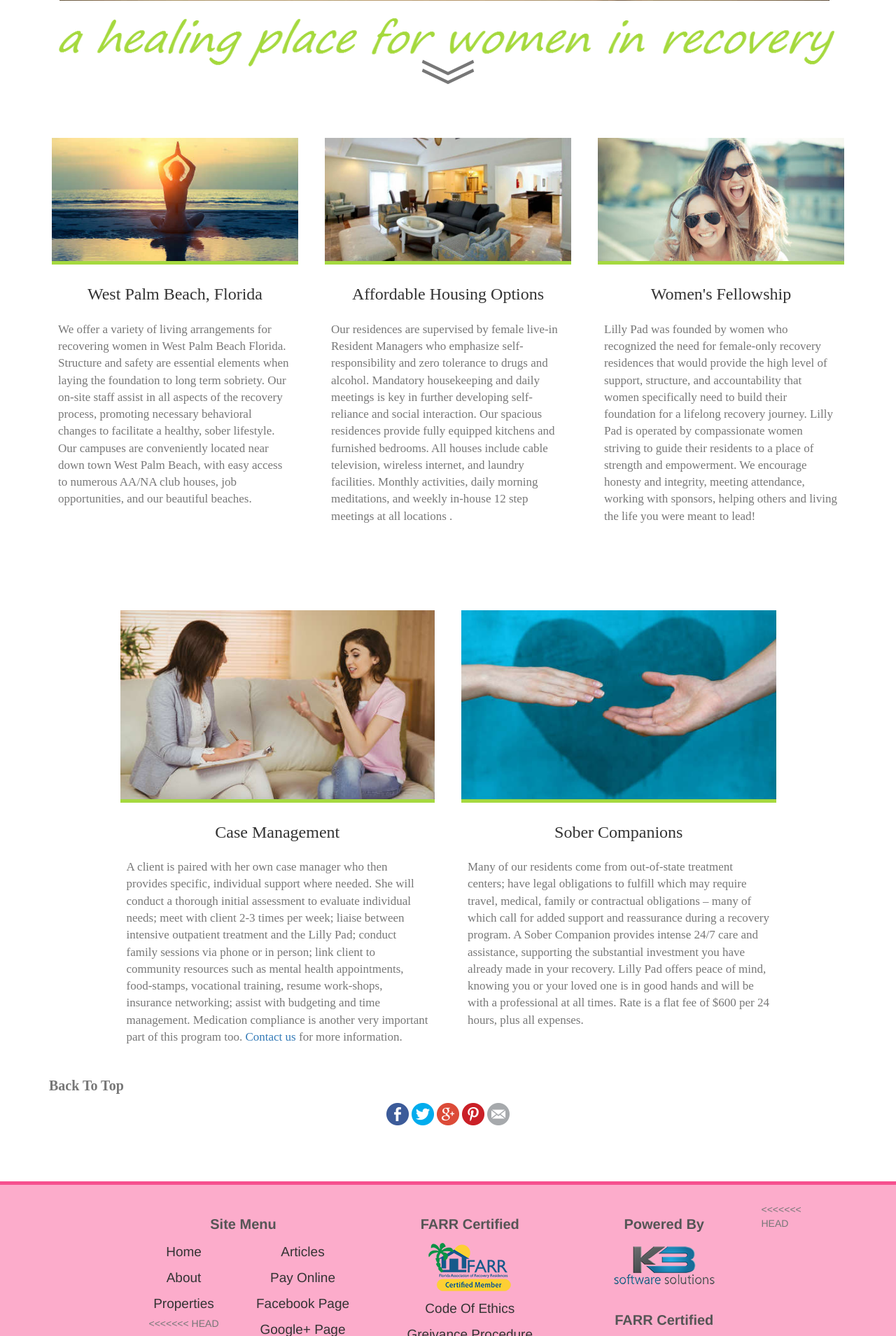
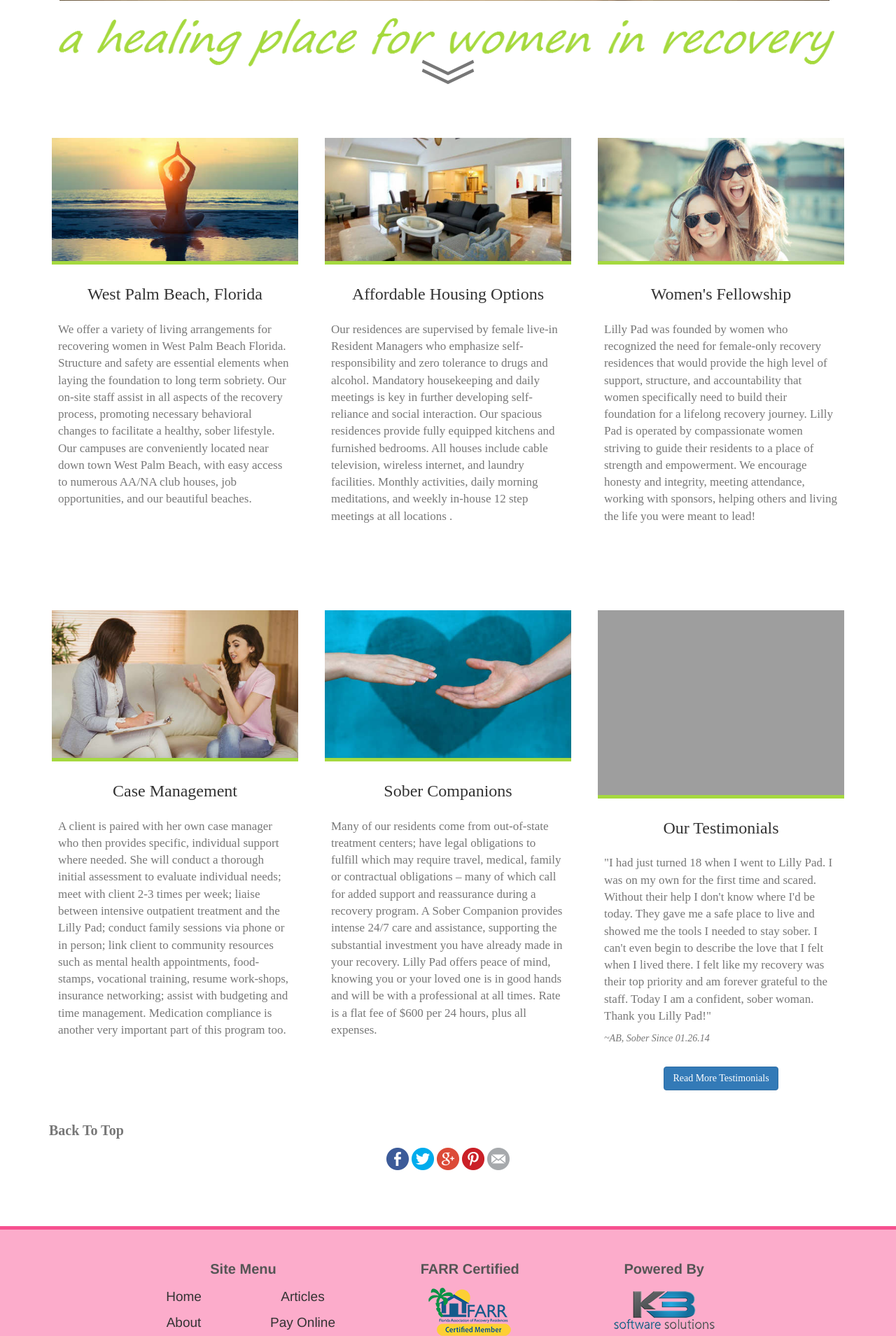
Before and after one commit to johnsonj561/Lilly-Pad, a PHP site: page / in a window 1280 px wide. Shown: the part 559-2468 px from the top of the page at 70% size. Run offline with PHP 8.4, Linux system fonts and the light colour scheme; some libraries are stand-ins or nearby versions; grey boxes are pictures that could not be loaded.

Commit message:
Added Testimonials section, updated nav/footer links to testimonials page

```diff
--- a/index.php
+++ b/index.php
@@ -25,10 +25,10 @@
             <span class="icon-bar"></span>
             <span class="icon-bar"></span>
           </button>
-          <img class="img-responsive top-logo" src="img/Lilly%20Pad%20logo%20v2%20300x100.png"
+          <a href="index.php"><img class="img-responsive top-logo" src="img/Lilly%20Pad%20logo%20v2%20300x100.png"
                alt="Lilly Pad WomensHalfway House Logo"/><a name="top"></a>
-          <img class="img-responsive top-logo-mobile" src="img/Lilly-Pad-logo-v2-240x90.png"
-               alt="Lilly Pad Womens Halfway House"/>
+          <a href="index.php"><img class="img-responsive top-logo-mobile" src="img/Lilly-Pad-logo-v2-240x90.png"
+               alt="Lilly Pad Womens Halfway House"/></a>
         </div>
         <div class="collapse navbar-collapse" id="bs-example-navbar-collapse-1">
           <ul class="nav navbar-nav navbar-right">
@@ -62,7 +62,7 @@
               <a href="view/application.php">Application</a>
             </li>
             <li>
-              <a href="view/articles.php">Articles</a>
+              <a href="view/testimonials.php">Testimonials</a>
             </li>
             <li>
               <a href="https://lillypad.gocashbox.com/" target="_blank">Pay Online</a>
@@ -144,8 +144,7 @@
         </div>
       </div>
       <div class="row home-page-1">
-        <div class="col-md-1"></div>
-        <div class="col-md-5 col-sm-6 hero-feature">
+        <div class="col-md-4 col-sm-6 hero-feature">
           <div class="thumbnail">
             <img  class="about-img" src="img/women-case-management-500x300.jpg" alt="Case Management Services">
             <div class="caption">
@@ -155,11 +154,10 @@
                 intensive outpatient treatment and the Lilly Pad; conduct family sessions via phone or in person; link client to community
                 resources such as mental health appointments, food-stamps, vocational training, resume work-shops, insurance networking; assist
                 with budgeting and time management. Medication compliance is another very important part of this program too.
-                <a href="view/contact.php">Contact us</a> for more information.</p>
             </div>
           </div>
         </div>
-        <div class="col-md-5 col-sm-6 hero-feature">
+        <div class="col-md-4 col-sm-6 hero-feature">
           <div class="thumbnail">
             <img class="about-img" src="img/sober-companion-500x300.jpg" alt="Sober Companionship Services">
             <div class="caption">
@@ -172,7 +170,28 @@
             </div>
           </div>
         </div>
-        <div class="col-md-1"></div>
+
+        <!-- NEW SLOT FOR TESTIMONIALS -->
+        <div class="col-md-4 col-sm-6 hero-feature">
+          <div class="thumbnail">
+            <img class="about-img" src="img/alumni-shares-testimonial-500x300.jpg" alt="Read Alumni Testimonials">
+            <div class="caption">
+              <h1 class="thumbnail-title text-center">Our Testimonials</h1>
+              <p class="image-description">"I had just turned 18 when I went to Lilly Pad. I was on my own for the first time and scared.
+                Without their help I don't know where I'd be today. They gave me a safe place to live and showed me the tools I needed to
+                stay sober. I can't even begin to describe the love that I felt when I lived there. I felt like my recovery was their top
+                priority and am forever grateful to the staff. Today I am a confident, sober woman. Thank you Lilly Pad!"
+              </p>
+              <p class="testimonial-signature">~AB, Sober Since 01.26.14</p>
+              <p class="text-center">
+                <a href='view/testimonials.php'>
+                  <button class='btn btn-primary testimonial-btn'>Read More Testimonials</button>
+                </a>
+              </p>
+            </div>
+          </div>
+        </div>
+
       </div>
       <p class="to-top pull-left"><a href="#top">Back To Top</a></p>
       <div class="col-lg-12 social-media-row">
@@ -198,18 +217,8 @@
               <a href="index.php">Home</a>
               <a href="#home-page-1">About</a>
               <a href="view/properties.php">Properties</a>
-<<<<<<< HEAD
               <a href="view/saint-augustine.php">St Augustine</a>
-              <a href="view/application.php">Application</a>
-            </div>
-            <div class="col-sm-6 text-center">
-              <a href="view/articles.php">Articles</a>
-              <a target="_blank" href="https://lillypad.gocashbox.com/">Pay Online</a>
-              <a href="https://www.facebook.com/The-Lilly-Pad-Palm-Beach-300926496715593/?fref=ts" target="_blank">Facebook Page</a>
-              <a href="https://plus.google.com/u/0/b/101325822073640161186/101325822073640161186/posts" target="_blank">Google+ Page</a>
-=======
-              <a href="view/application.php">Application</a>
->>>>>>> eb3b5dce902e95eed32d1560862ab11fa790de91
+              <a href="view/testimonials.php">Testimonials</a>
             </div>
             <div class="col-sm-6 text-center">
               <a href="view/articles.php">Articles</a>
@@ -218,27 +227,6 @@
               <a href="https://plus.google.com/u/0/b/101325822073640161186/101325822073640161186/posts" target="_blank">Google+ Page</a>
             </div>
           </div>
-          <div class="col-sm-3 farr-menu">
-            <h3 class="text-center">FARR Certified</h3>
-            <div class="row">
-              <a href="http://farronline.org">
-                <img class="img-responsive img-center" src="img/farr-logo-120x71.png" target="_blank"
-                     alt="FARR Certified Halfway House"/>
-              </a>
-            </div>
-            <div class="text-center row">
-              <a href="http://farronline.org/standards-ethics/ethics/code-of-ethics-2/" target="_blank">Code Of Ethics</a>
-              <a href="http://farronline.org/standards-ethics/ethics/file-a-grievance-2/" target="_blank">Greivance Procedure</a>
-            </div>
-          </div>
-          <div class="col-sm-3">
-            <h3 class="text-center">Powered By</h3>
-            <p class="text-center">
-              <a href="http://www.kbsoftwaresolutions.com"><img src="img/kb-logo-150x75.png" target="_blank"
-                                                                alt="KB Software Solutions Web Design"/></a>
-            </p>
-          </div>
-<<<<<<< HEAD
           <div class="col-sm-3 farr-menu">
             <h3 class="text-center">FARR Certified</h3>
             <div class="row">
@@ -281,28 +269,4 @@
 <script src="js/jquery.js"></script>
 <script src="js/lilly-pad.min.js"></script>
 </body>
-=======
-          <div class="col-sm-1"></div>
-        </div>
-      </div>
-      <div class="row col-lg-12 footer-bottom-row">
-        <div class="col-md-4 text-center">
-          <i class="fa fa-phone" aria-hidden="true"></i><a href="tel:+15617581011" class="footer-call-now">Call Today 561-758-1011</a>
-        </div>
-        <div class="col-md-4 text-center">
-          <p class="copyright text-muted medium text-center">&copy; The Lilly Pad West Palm Beach</p>
-        </div>
-        <div class="col-md-4 text-center">
-          <a href="https://www.facebook.com/The-Lilly-Pad-Palm-Beach-300926496715593/?fref=ts" target="_blank">
-            <i class="fa fa-facebook-square" aria-hidden="true"></i></a></span>
-          <a href="https://plus.google.com/u/0/b/101325822073640161186/101325822073640161186/posts" target="_blank">
-            <i class="fa fa-google-plus-square" aria-hidden="true"></i></a></span>
-          <a href="view/contact.php"><i class="fa fa-envelope" aria-hidden="true"></i></a></span>
-        </div>
-      </div>
-    </footer>
-    <script src="js/jquery.js"></script>
-    <script src="js/lilly-pad.min.js"></script>
-  </body>
->>>>>>> eb3b5dce902e95eed32d1560862ab11fa790de91
 </html>
```
